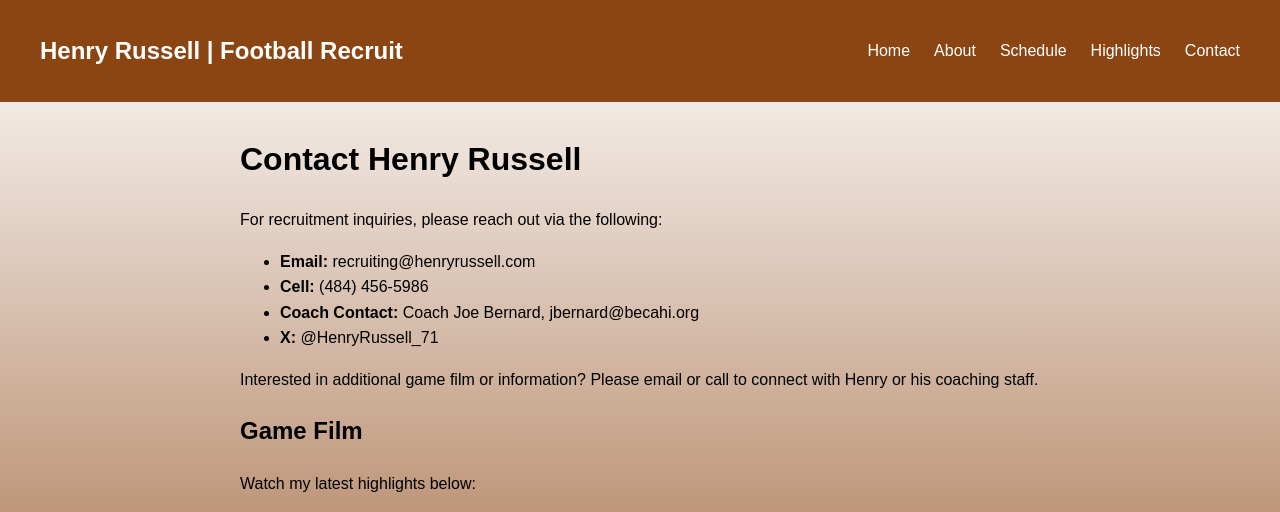
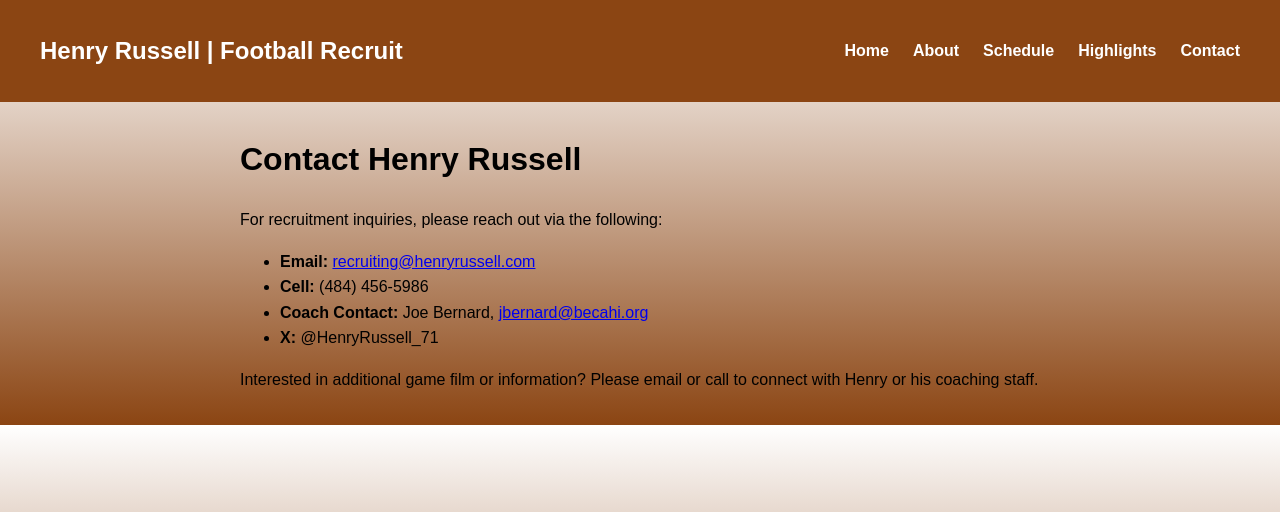
Before and after one commit to acloudpacket/henryrussell.com, a Jekyll site: the page built from contact.md, in a window 1280 px wide. Shown: the top 512 px of the page. Built offline with Jekyll 4.4.1, drawn with Linux system fonts in a browser that asks for light colours; nearby versions of some CDN libraries; grey boxes are pictures that could not be loaded.

Commit message:
added bold to css for menu items and added spacing in css for videos

```diff
--- a/assets/css/style.css
+++ b/assets/css/style.css
@@ -94,6 +94,7 @@
   max-width: 800px;
   margin: 1rem auto;
   box-sizing: border-box;
+  margin-bottom: 2rem; /* Added spacing at the bottom */
 }
 .video-container iframe {
   position: absolute;
@@ -108,6 +109,7 @@
     width: 100vw;
     max-width: none;
     margin: 1rem 0;
+    margin-bottom: 2rem; /* Added spacing at the bottom for mobile */
   }
 }
 /* Mobile navigation with hamburger menu */
@@ -136,6 +138,7 @@
   list-style: none;
   margin: 0;
   padding: 0;
+  font-weight: bold; /* Make menu words bold */
 }
 
 .site-header .menu-items li {
--- a/contact.md
+++ b/contact.md
@@ -7,15 +7,9 @@
 
 For recruitment inquiries, please reach out via the following:
 
-- **Email:** recruiting@henryrussell.com
+- **Email:** [recruiting@henryrussell.com](mailto:recruiting@henryrussell.com)
 - **Cell:** (484) 456-5986
-- **Coach Contact:** Coach Joe Bernard, jbernard@becahi.org
+- **Coach Contact:** Joe Bernard, [jbernard@becahi.org](mailto:jbernard@becahi.org)
 - **X:** @HenryRussell_71
 
 Interested in additional game film or information? Please email or call to connect with Henry or his coaching staff.
-
-## Game Film
-
-Watch my latest highlights below:
-
-<iframe src='https://www.hudl.com/embed/video/3/19470506/674118702b1d32398302e0b7' width='640' height='360' frameborder='0' allowfullscreen></iframe>
```
Also changed, not shown: highlights.md (+2 -0 lines).
